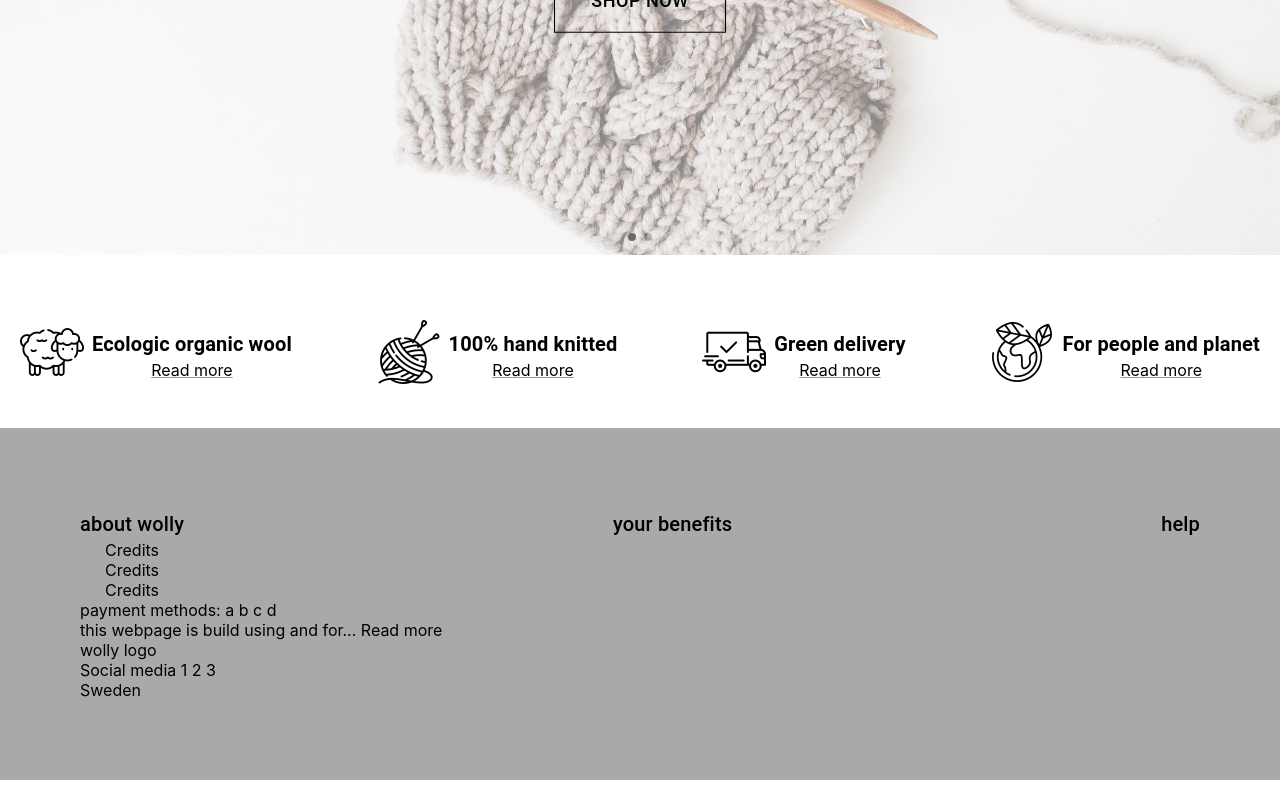
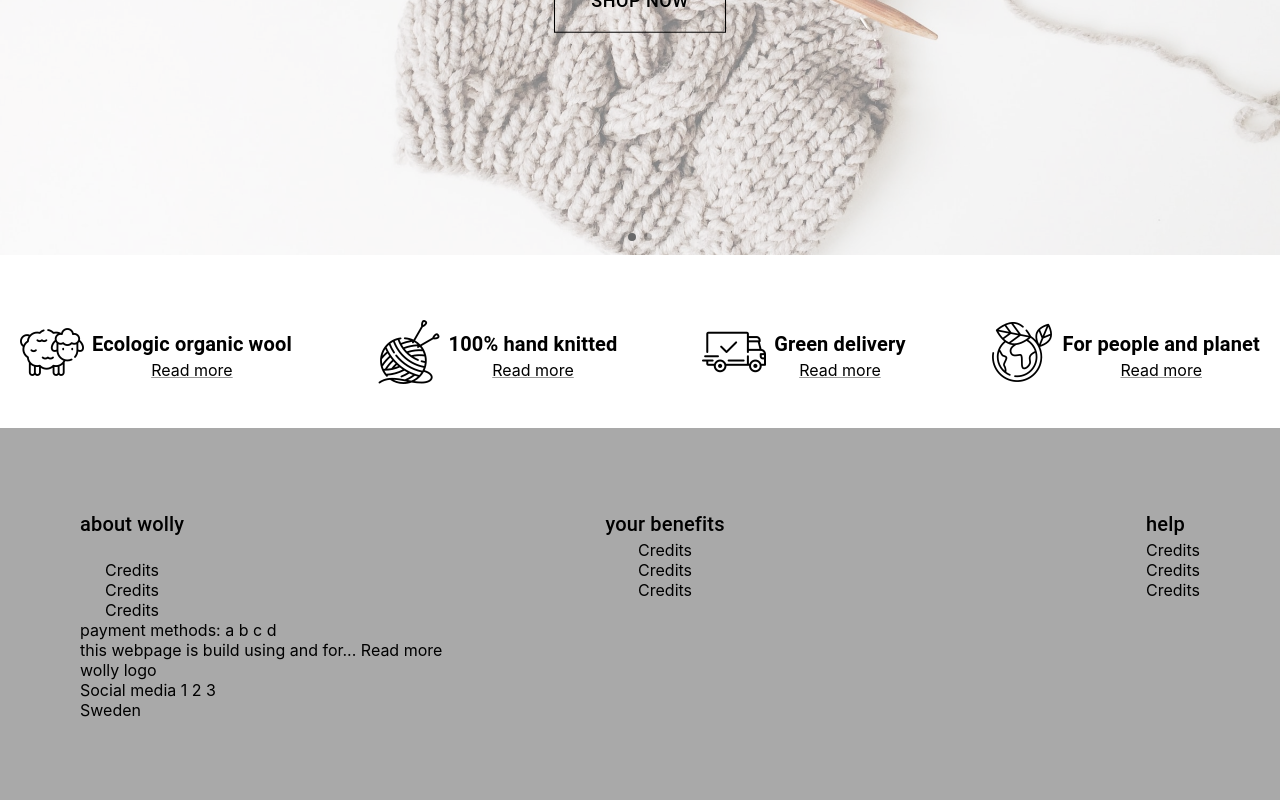
Before and after one commit to GoranAviani/react_web, a React (Create React App) app: page / in a window 1280 px wide. Shown: the part 465-1265 px from the top of the page. Built offline with nearby package versions, Linux system fonts and the light colour scheme.

Commit message:
modal improvements

```diff
--- a/src/components/Footer/Footer.css
+++ b/src/components/Footer/Footer.css
@@ -14,6 +14,7 @@
 }
 
 .Footer .SiteLinks .Header {
+    padding-bottom: 20px;
 }
 
 .Footer .SiteLinks .Links {
--- a/src/components/Footer/Footer.js
+++ b/src/components/Footer/Footer.js
@@ -40,11 +40,52 @@ const Footer = () => {
                     <Typography variant='h6'>
                         your benefits
                     </Typography>
+                    <div className='Links'>
+                        <Link color="#000"
+                              underline="none"
+                              href="/credits"
+                        >
+                            Credits
+                        </Link>
+                        <Link color="#000"
+                              underline="none"
+                              href="/credits"
+                        >
+                            Credits
+                        </Link>
+                        <Link color="#000"
+                              underline="none"
+                              href="/credits"
+                        >
+                            Credits
+                        </Link>
+                    </div>
+
                 </div>
                 <div>
                     <Typography variant='h6'>
                         help
                     </Typography>
+                    <div className='Links'>
+                        <Link color="#000"
+                              underline="none"
+                              href="/credits"
+                        >
+                            Credits
+                        </Link>
+                        <Link color="#000"
+                              underline="none"
+                              href="/credits"
+                        >
+                            Credits
+                        </Link>
+                        <Link color="#000"
+                              underline="none"
+                              href="/credits"
+                        >
+                            Credits
+                        </Link>
+                    </div>
                 </div>
             </div>
             <div className='PaymentMethods'>
```
